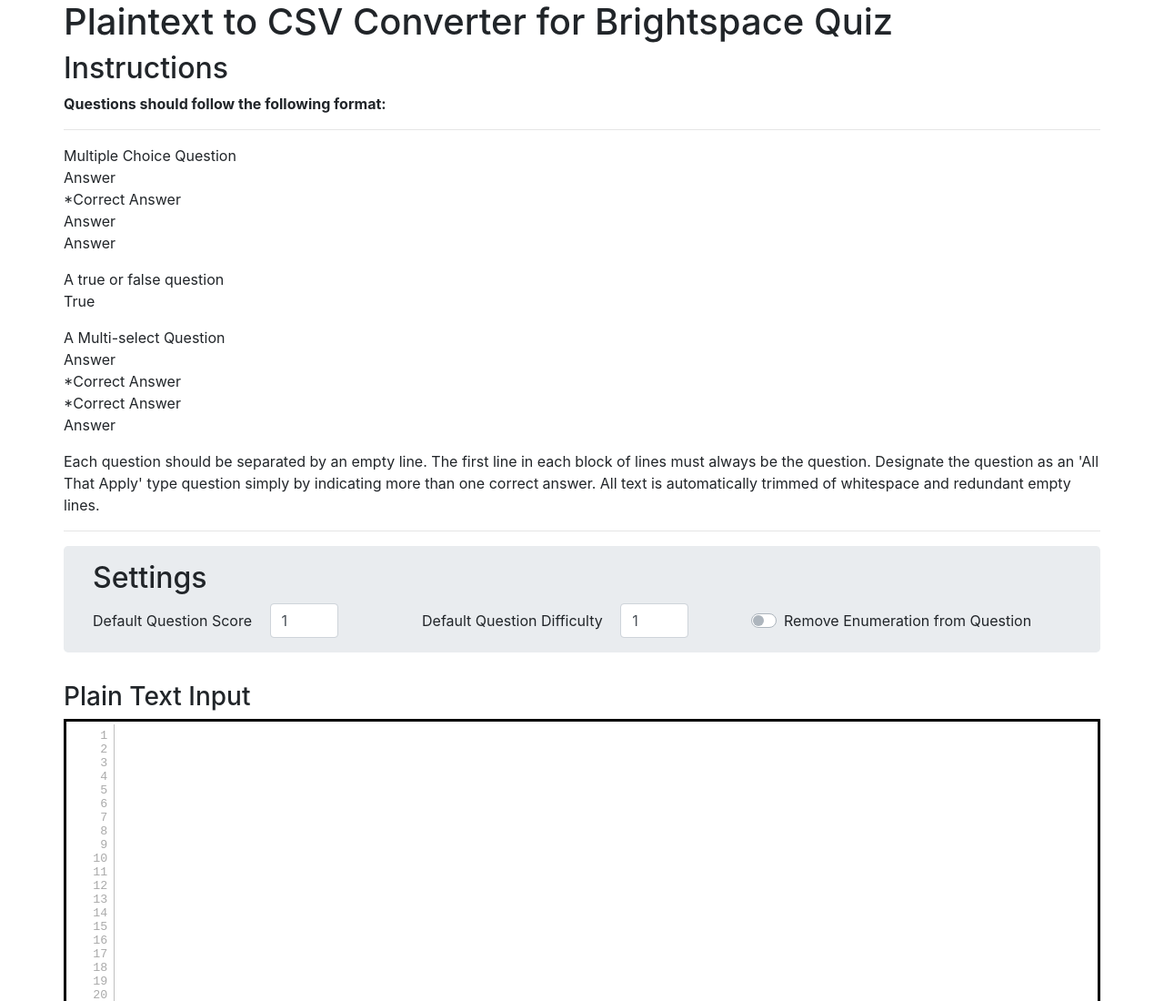
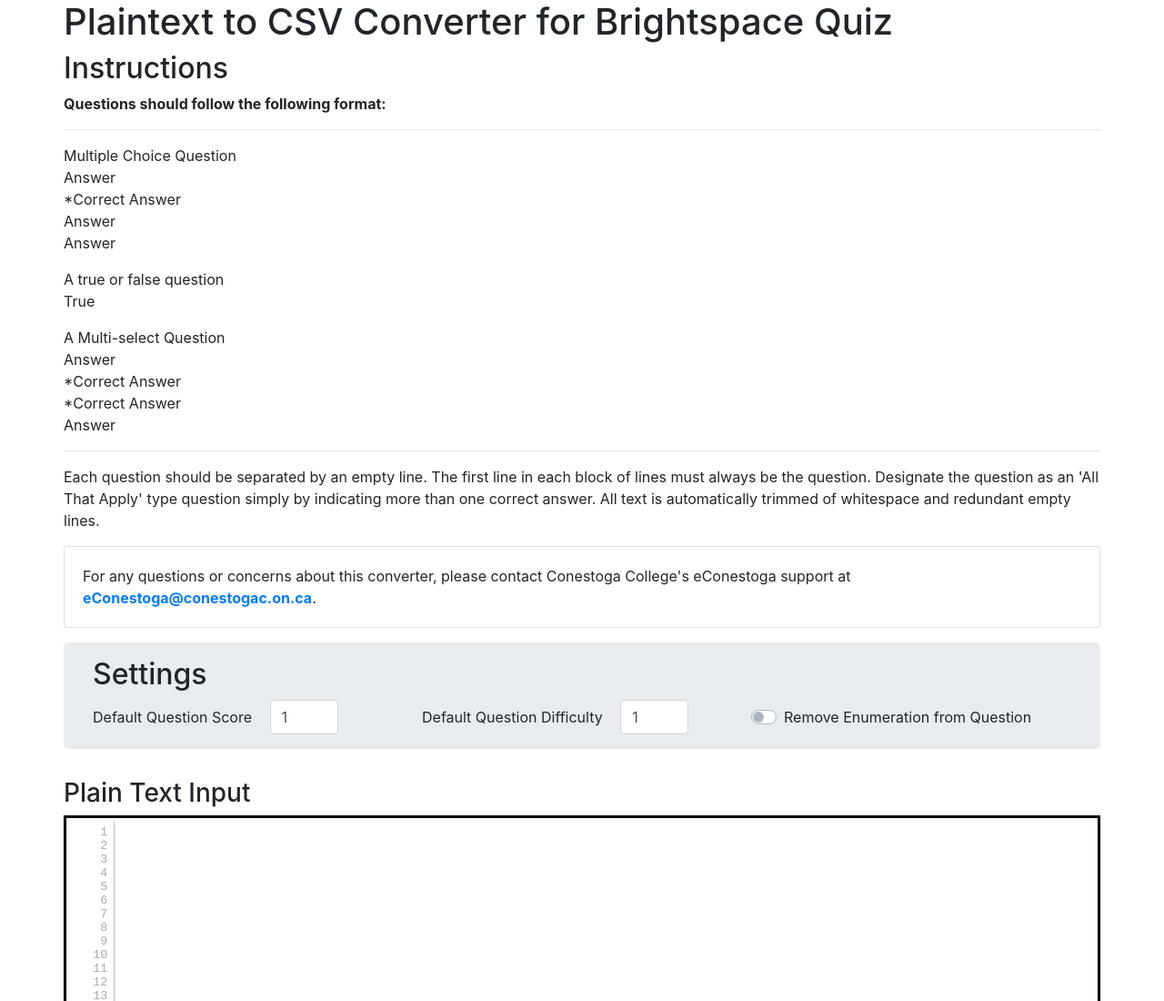
Before and after one commit to ZachAttackTaylor/plaintext-to-quiz, a plain HTML site: page index.html in a window 1280 px wide. Shown: the top 1100 px of the page at 91% size. Drawn offline with nearby package versions, Linux system fonts and the light colour scheme.

Commit message:
Added support link to page.

```diff
--- a/index.html
+++ b/index.html
@@ -25,8 +25,13 @@
             <p>Multiple Choice Question<br>Answer<br>*Correct Answer<br>Answer<br>Answer</p>
             <p>A true or false question <br>True</p>
             <p>A Multi-select Question<br>Answer<br>*Correct Answer<br>*Correct Answer<br>Answer</p>
+            <hr>
             <p>Each question should be separated by an empty line. The first line in each block of lines must always be the question. Designate the question as an 'All That Apply' type question simply by indicating more than one correct answer. All text is automatically trimmed of whitespace and redundant empty lines. </p>
-                <hr>
+            <div class="card mb-3">
+               <div class="card-body">
+                  <p class="mb-0">For any questions or concerns about this converter, please contact Conestoga College's eConestoga support at <a href="mailto:eConestoga@conestogac.on.ca"><strong>eConestoga@conestogac.on.ca</strong></a>.</p>
+               </div>
+            </div>
             <div class="jumbotron pt-3 pb-3">
                <h2>Settings</h2>
                <div class="form-row">
```
Lines whose indentation alone changed are shown as unchanged.
